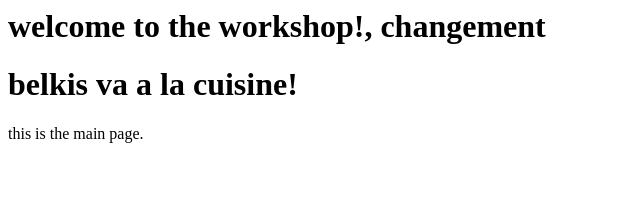
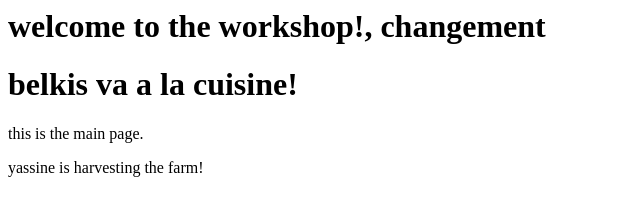
Before and after one commit to yassineM05/TestGithub, a plain HTML site: page index.html in a window 1280 px wide. Shown: the whole page, without its empty margins (0-640 px from the left). Drawn offline with Linux system fonts and the light colour scheme.

Commit message:
belkis modification branch

```diff
--- a/index.html
+++ b/index.html
@@ -1,3 +1,4 @@
 <h1>welcome to the workshop!, changement </h1>
 <h1>belkis va a la cuisine!</h1>
 <p>this is the main page.</p>
+<p> yassine is harvesting the farm!</p>
```
